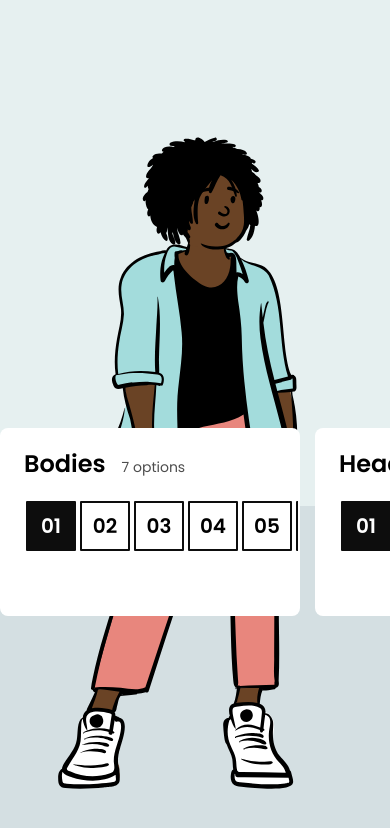
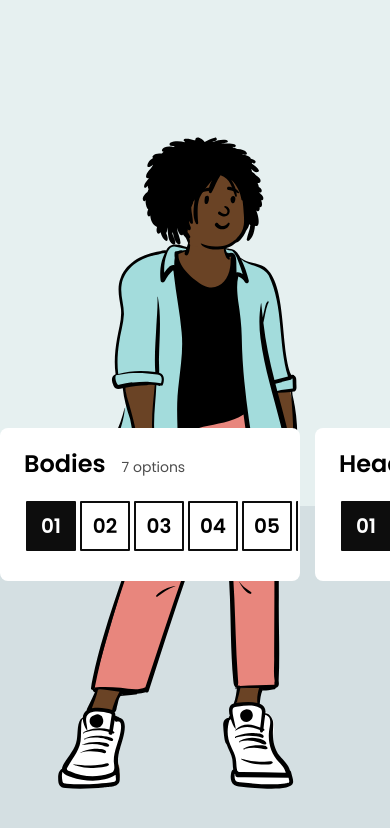
Before and after one commit to liavitski/css-for-js, a React (Create React App) app in the folder character-creator/: page / in a window 390 px wide. Shown: the top 828 px of the page. Built offline with nearby package versions, Linux system fonts and the light colour scheme.

Commit message:
changes added

```diff
--- a/character-creator/src/components/ButtonRow/ButtonRow.module.css
+++ b/character-creator/src/components/ButtonRow/ButtonRow.module.css
@@ -6,3 +6,9 @@
     white-space: nowrap;
     overflow: auto;
 }
+
+@media (max-width: 400px) {
+    .buttonRow {
+        /* margin-bottom: -60px; */
+    }
+}
--- a/character-creator/src/components/CharacterEditor/CharacterEditor.module.css
+++ b/character-creator/src/components/CharacterEditor/CharacterEditor.module.css
@@ -58,6 +58,7 @@
   .controlColumn {
     display: flex;
     gap: 15px;
+
   }
   .maxWidthWrapper {
     z-index: 1;
--- a/character-creator/src/components/ControlPane/ControlPane.module.css
+++ b/character-creator/src/components/ControlPane/ControlPane.module.css
@@ -16,6 +16,7 @@
   margin: 0;
   /* Optical centering */
   margin-bottom: -4px;
+  white-space: nowrap;
 }
 
 .metadata {
--- a/character-creator/src/components/MaxWidthWrapper/MaxWidthWrapper.module.css
+++ b/character-creator/src/components/MaxWidthWrapper/MaxWidthWrapper.module.css
@@ -5,3 +5,9 @@
   margin-left: auto;
   margin-right: auto;
 }
+
+@media (max-width: 400px) {
+  .maxWidthWrapper {
+    max-width: 400px;
+  }
+}
```
